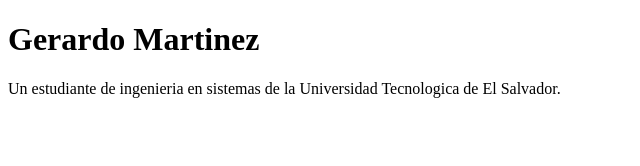
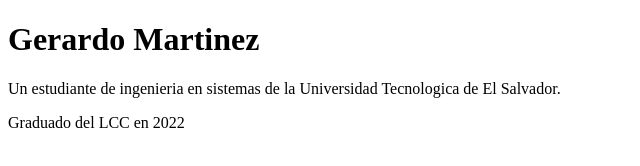
Before and after one commit to GerriG/Seminario_Git_Github, a plain HTML site: page index.html in a window 1280 px wide. Shown: the whole page, without its empty margins (0-640 px from the left). Drawn offline with Linux system fonts and the light colour scheme.

Commit message:
Agregue la institucion y año de graduacion

```diff
--- a/index.html
+++ b/index.html
@@ -10,5 +10,7 @@
     <p>
         Un estudiante de ingenieria en sistemas de la Universidad Tecnologica de El Salvador.
     </p>
+    <p>Graduado del LCC en 2022</p>
+
 </body>
 </html>
```
